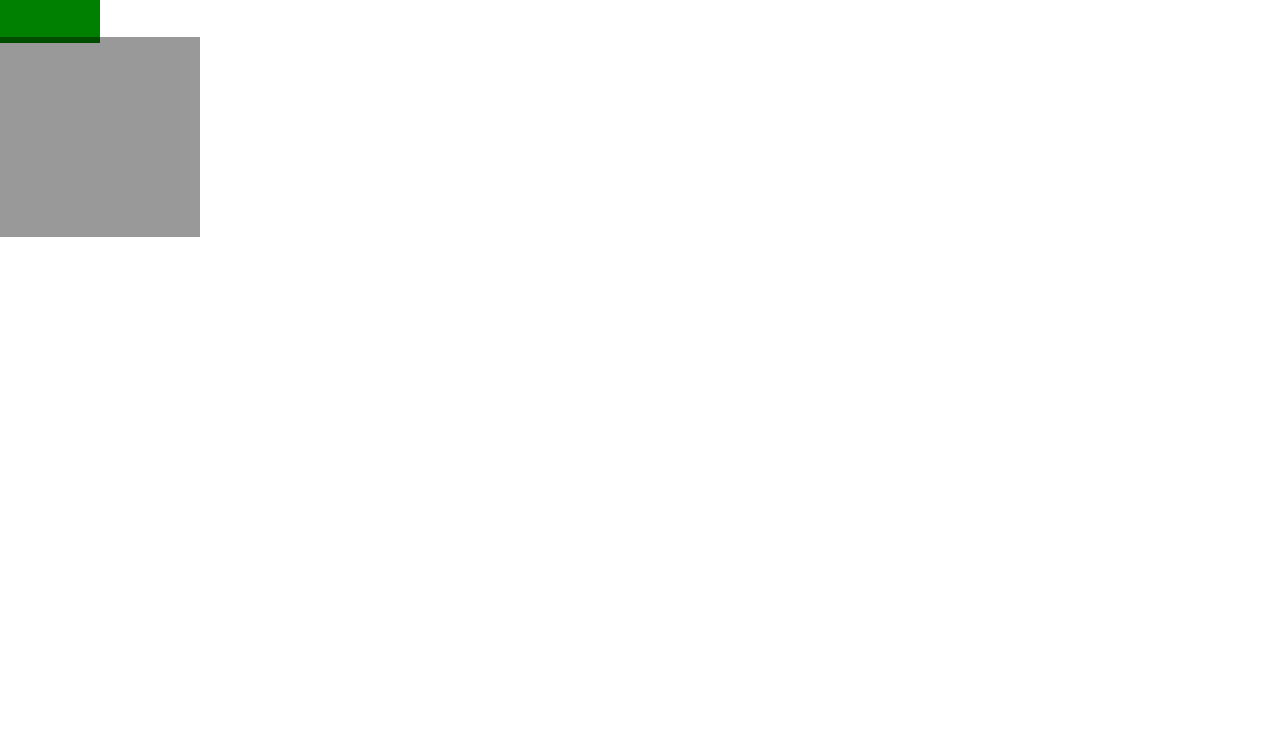
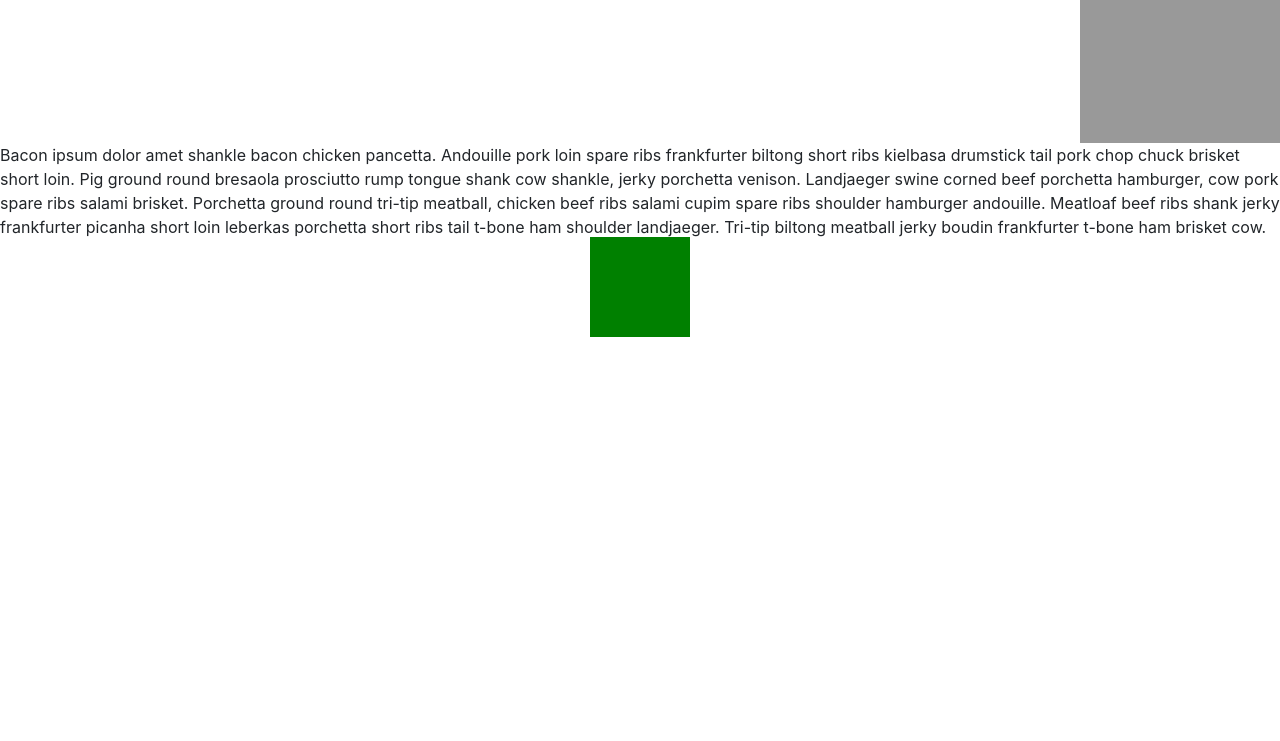
Before and after one commit to ZacharyRSmith/tut-css, a website: page index.html in a window 1280 px wide. Shown: the part 113-854 px from the top of the page. Drawn offline with nearby package versions, Linux system fonts and the light colour scheme.

Commit message:
BEHOLD: CENTER WITHOUT TEXT-ALIGN!!

```diff
--- a/index.html
+++ b/index.html
@@ -27,7 +27,12 @@
       <div class="blue-box"></div>
     </div>
 
-    <div class="green-box"></div>
+    <!-- <div class="green-box"></div> -->
+    <div class="green-box-container">
+      <div class="green-box"></div>
+    </div>
+
+    <p class="clear-fix">Bacon ipsum dolor amet shankle bacon chicken pancetta. Andouille pork loin spare ribs frankfurter biltong short ribs kielbasa drumstick tail pork chop chuck brisket short loin. Pig ground round bresaola prosciutto rump tongue shank cow shankle, jerky porchetta venison. Landjaeger swine corned beef porchetta hamburger, cow pork spare ribs salami brisket. Porchetta ground round tri-tip meatball, chicken beef ribs salami cupim spare ribs shoulder hamburger andouille. Meatloaf beef ribs shank jerky frankfurter picanha short loin leberkas porchetta short ribs tail t-bone ham shoulder landjaeger. Tri-tip biltong meatball jerky boudin frankfurter t-bone ham brisket cow.</p>
 
     <!-- jQuery (necessary for Bootstrap's JavaScript plugins) -->
     <script src="https://ajax.googleapis.com/ajax/libs/jquery/1.11.3/jquery.min.js"></script>
--- a/public/css/main.css
+++ b/public/css/main.css
@@ -40,11 +40,11 @@ span[data-tooltip="true"]:hover:after {
 }
 
 .blue-box-container {
-  position: absolute;
+  position: relative;
+  float: right;
   background: rgba(0, 0, 0, 0.4);
   width: 200px;
   height: 200px;
-  top: 150px;
 }
 
 .blue-box {
@@ -56,10 +56,24 @@ span[data-tooltip="true"]:hover:after {
   background: blue;
 }
 
+.green-box-container {
+  position: absolute;
+  top: 50%;
+  margin-top: -50px;
+  width: 100%
+}
 .green-box {
-  position: relative;
-  z-index: -1;
+
+  margin: 0 auto;
+  z-index: 0;
   height: 100px;
   width: 100px;
   background: green;
 }
+
+.clear-fix {
+  position: relative;
+  content: '';
+  clear: both;
+  width: 100%;
+}
```
